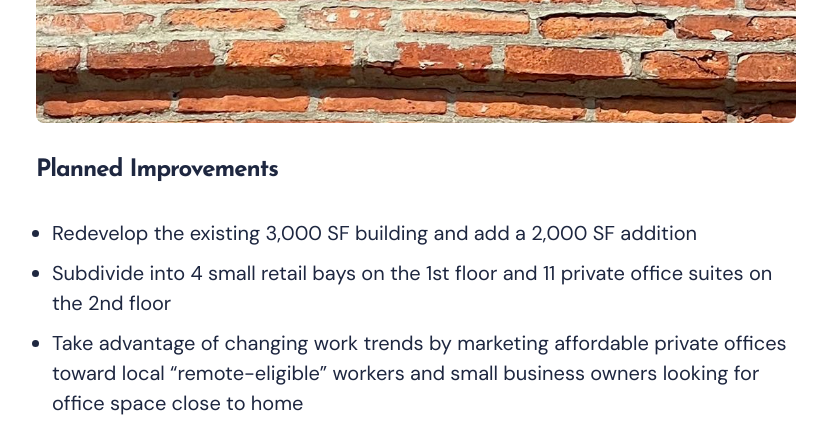
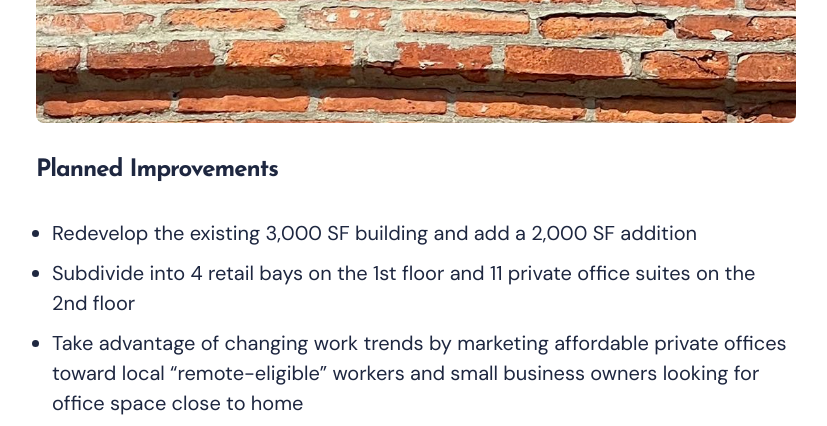
Before and after one commit to balletrealestate/balletrealestate.github.io, a Jekyll site: the page built from _posts/2022-01-07-1451-bagley.markdown, in a window 1280 px wide and 900 px high, scrolled down 2615 px, cut to the strip 0-426 px from the top of the window. Shown: the whole strip, without its empty margins (224-1051 px from the left). Built offline with Jekyll 4.4.1, drawn with Linux system fonts in a browser that asks for light colours; nearby versions of some CDN libraries.

Commit message:
removed small from retail bay description

```diff
--- a/_posts/2022-01-07-1451-bagley.markdown
+++ b/_posts/2022-01-07-1451-bagley.markdown
@@ -29,7 +29,7 @@ Ballpoint Bagley QOF LLC will acquire 1451 Bagley, a historic masonry building c
 
 ### Planned Improvements
 * Redevelop the existing 3,000 SF building and add a 2,000 SF addition
-* Subdivide into 4 small retail bays on the 1st floor and 11 private office suites on the 2nd floor
+* Subdivide into 4 retail bays on the 1st floor and 11 private office suites on the 2nd floor
 * Take advantage of changing work trends by marketing affordable private offices toward local "remote-eligible" workers and small business owners looking for office space close to home
 
 ![1451 Bagley Bagley Block](/images/1451-bagley-bagley-block.png "1451 Bagley Bagley Block")
```
